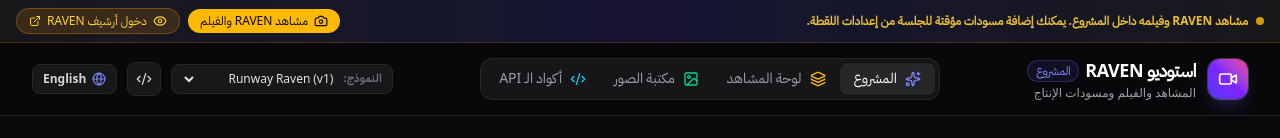
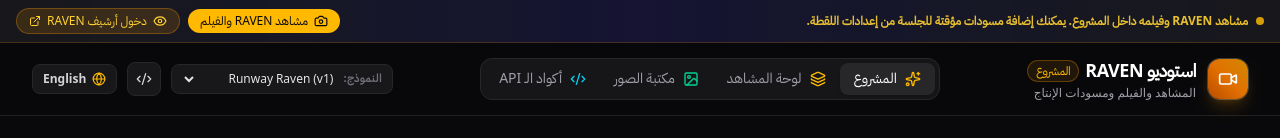
Before and after one commit to iid7oom21/abdulrhman, a React (Vite) app: page / in a window 1280 px wide. Shown: the top 138 px of the page. Built offline with nearby package versions, Linux system fonts and the light colour scheme.

Commit message:
Update Header colors to RAVEN antique gold and soot black palette

```diff
--- a/src/components/Header.tsx
+++ b/src/components/Header.tsx
@@ -28,14 +28,14 @@ export const Header: React.FC<HeaderProps> = ({
       <div className="max-w-7xl mx-auto flex flex-col xl:flex-row items-center justify-between gap-4">
         {/* Brand & Studio Name */}
         <div className="flex items-center gap-3">
-          <div className="w-10 h-10 rounded-xl bg-gradient-to-tr from-indigo-600 via-violet-600 to-pink-500 flex items-center justify-center shadow-lg shadow-indigo-500/20 ring-1 ring-white/20">
+          <div className="w-10 h-10 rounded-xl bg-gradient-to-tr from-amber-700 via-amber-600 to-yellow-600 flex items-center justify-center shadow-lg shadow-amber-500/20 ring-1 ring-white/20">
             <Video className="w-5 h-5 text-white" />
           </div>
           <div>
             <div className="flex items-center gap-2">
               <h1 className="text-lg font-bold tracking-tight text-white flex items-center gap-1.5">
                 {isAr ? 'استوديو RAVEN' : 'RAVEN Studio'}
-                <span className="text-xs px-2 py-0.5 rounded-full bg-indigo-500/10 text-indigo-400 border border-indigo-500/30 font-medium">
+                <span className="text-xs px-2 py-0.5 rounded-full bg-amber-500/10 text-amber-400 border border-amber-500/30 font-medium">
                   {isAr ? 'المشروع' : 'Project'}
                 </span>
               </h1>
@@ -56,7 +56,7 @@ export const Header: React.FC<HeaderProps> = ({
                 : 'text-zinc-400 hover:text-zinc-200 hover:bg-zinc-800/40'
             }`}
           >
-            <Sparkles className="w-4 h-4 text-indigo-400" />
+            <Sparkles className="w-4 h-4 text-amber-400" />
             <span>{isAr ? 'المشروع' : 'Project'}</span>
           </button>
 
@@ -130,7 +130,7 @@ export const Header: React.FC<HeaderProps> = ({
             onClick={() => setLang(isAr ? 'en' : 'ar')}
             className="flex items-center gap-1.5 px-2.5 py-1.5 rounded-lg bg-zinc-900 hover:bg-zinc-800 border border-zinc-800 text-xs font-semibold text-zinc-300 transition-colors"
           >
-            <Globe className="w-3.5 h-3.5 text-indigo-400" />
+            <Globe className="w-3.5 h-3.5 text-amber-400" />
             <span>{isAr ? 'English' : 'عربي'}</span>
           </button>
         </div>
```
